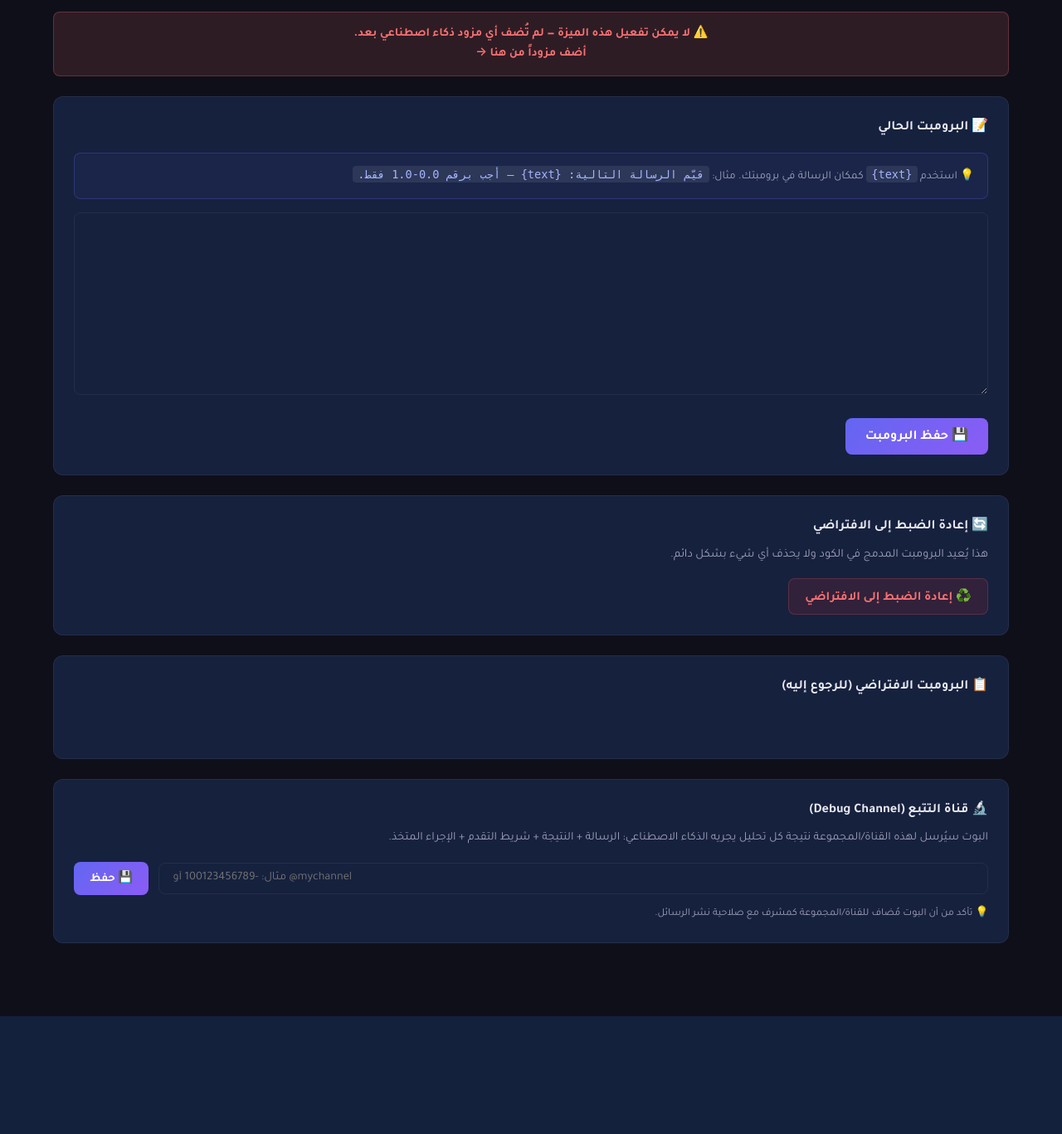
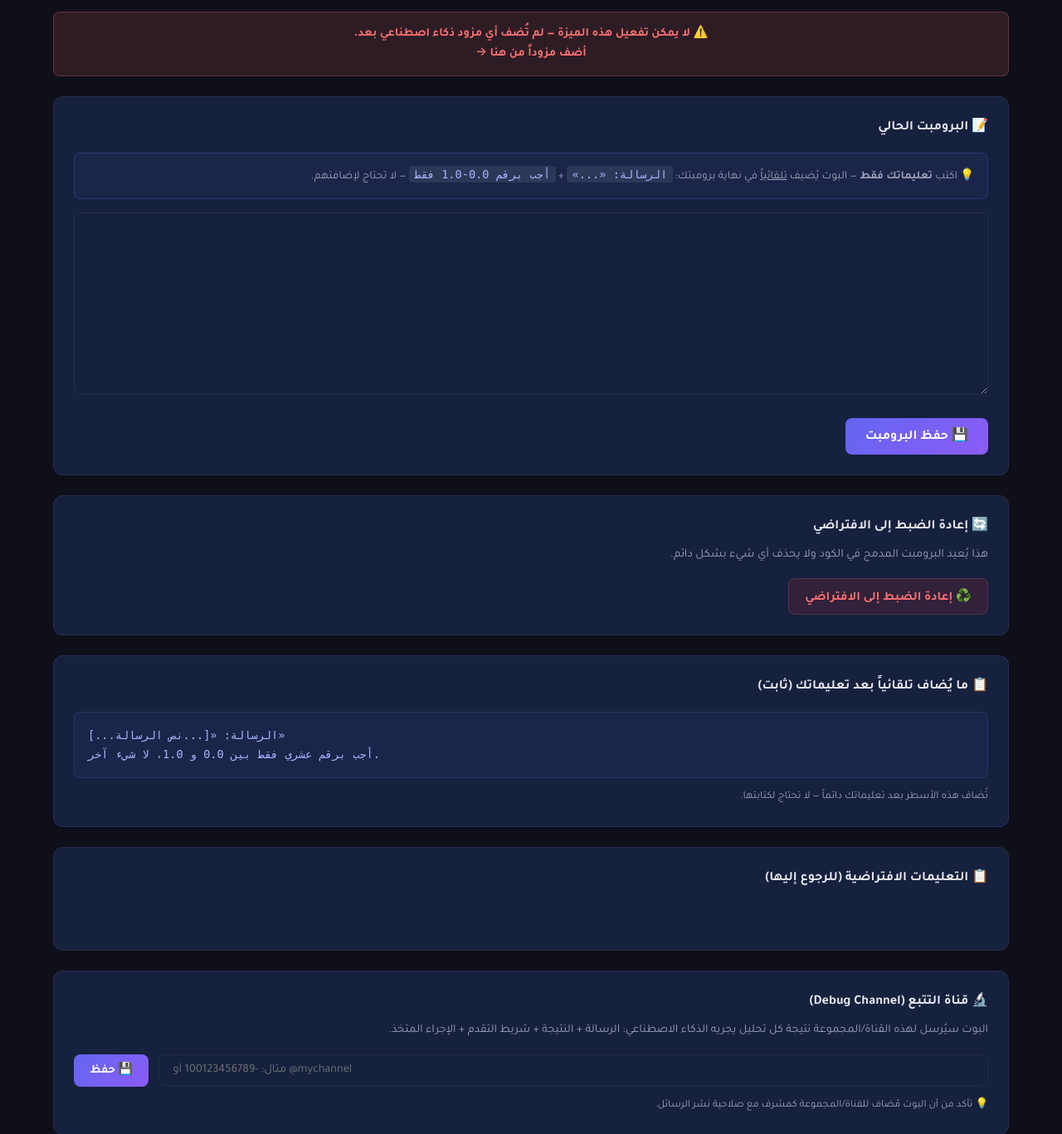
Before and after one commit to twuijri/Vex, a FastAPI app: template web/templates/ai_prompt.html in a window 1280 px wide. Shown: the part 202-1569 px from the top of the page at 83% size. Before the commit the page ends 1427 px from the top, so only its background shows below. Run offline with FastAPI, Linux system fonts and the light colour scheme; the template is opened without the code that fills it, so the values that code supplies are empty.

Commit message:
Pin {text} and score format as fixed suffix — user prompt is system instructions only

```diff
--- a/web/routes/dashboard.py
+++ b/web/routes/dashboard.py
@@ -311,7 +311,8 @@ DEFAULT_PROMPT_REFERENCE = (
     "قيّم الرسالة التالية على مقياس من 0.0 إلى 1.0 حيث:\n"
     "- 0.0 = رسالة طبيعية تماماً\n"
     "- 1.0 = رسالة مسيئة جداً (شتم، تحرش، محتوى ضار)\n\n"
-    "الرسالة: «{text}»\n\n"
+    "[ثابت — يُضاف تلقائياً بعد تعليماتك]:\n"
+    "الرسالة: «{text}»\n"
     "أجب برقم عشري فقط بين 0.0 و 1.0، لا شيء آخر."
 )
 
--- a/web/templates/ai_prompt.html
+++ b/web/templates/ai_prompt.html
@@ -156,8 +156,9 @@
         <h2 style="margin:0 0 1rem;font-size:1rem;">📝 البرومبت الحالي</h2>
 
         <div class="hint-box">
-            💡 استخدم <code>{text}</code> كمكان الرسالة في برومبتك.
-            مثال: <code>قيّم الرسالة التالية: {text} — أجب برقم 0.0-1.0 فقط.</code>
+            💡 اكتب <strong>تعليماتك فقط</strong> — البوت يُضيف <u>تلقائياً</u> في نهاية برومبتك:
+            <code>الرسالة: «...»</code> + <code>أجب برقم 0.0-1.0 فقط</code>
+            — لا تحتاج لإضافتهم.
         </div>
 
         <form method="post" action="/dashboard/ai-prompt/save">
@@ -183,9 +184,18 @@
         </form>
     </div>
 
-    <!-- Default prompt reference -->
+    <div class="prompt-card" style="border-color:#6366f133;">
+        <h2 style="margin:0 0 1rem;font-size:1rem;">📋 ما يُضاف تلقائياً بعد تعليماتك (ثابت)</h2>
+        <pre
+            style="background:#6366f111;border:1px solid #6366f133;border-radius:8px;padding:1rem;font-size:0.85rem;direction:ltr;color:#a5b4fc;margin:0;">الرسالة: «[...نص الرسالة...]»
+أجب برقم عشري فقط بين 0.0 و 1.0، لا شيء آخر.</pre>
+        <p style="color:var(--text-secondary);font-size:0.8rem;margin:0.75rem 0 0;">تُضاف هذه الأسطر بعد تعليماتك دائماً
+            — لا تحتاج لكتابتها.</p>
+    </div>
+
+    <!-- Default instructions reference -->
     <div class="prompt-card">
-        <h2 style="margin:0 0 1rem;font-size:1rem;">📋 البرومبت الافتراضي (للرجوع إليه)</h2>
+        <h2 style="margin:0 0 1rem;font-size:1rem;">📋 التعليمات الافتراضية (للرجوع إليها)</h2>
         <pre
             style="background:var(--bg-hover);border-radius:8px;padding:1rem;font-size:0.8rem;direction:ltr;overflow-x:auto;color:var(--text-secondary);margin:0;">{{ default_prompt }}</pre>
     </div>
```
Also changed, not shown: bot/services/ai_service.py (+25 -11 lines).
